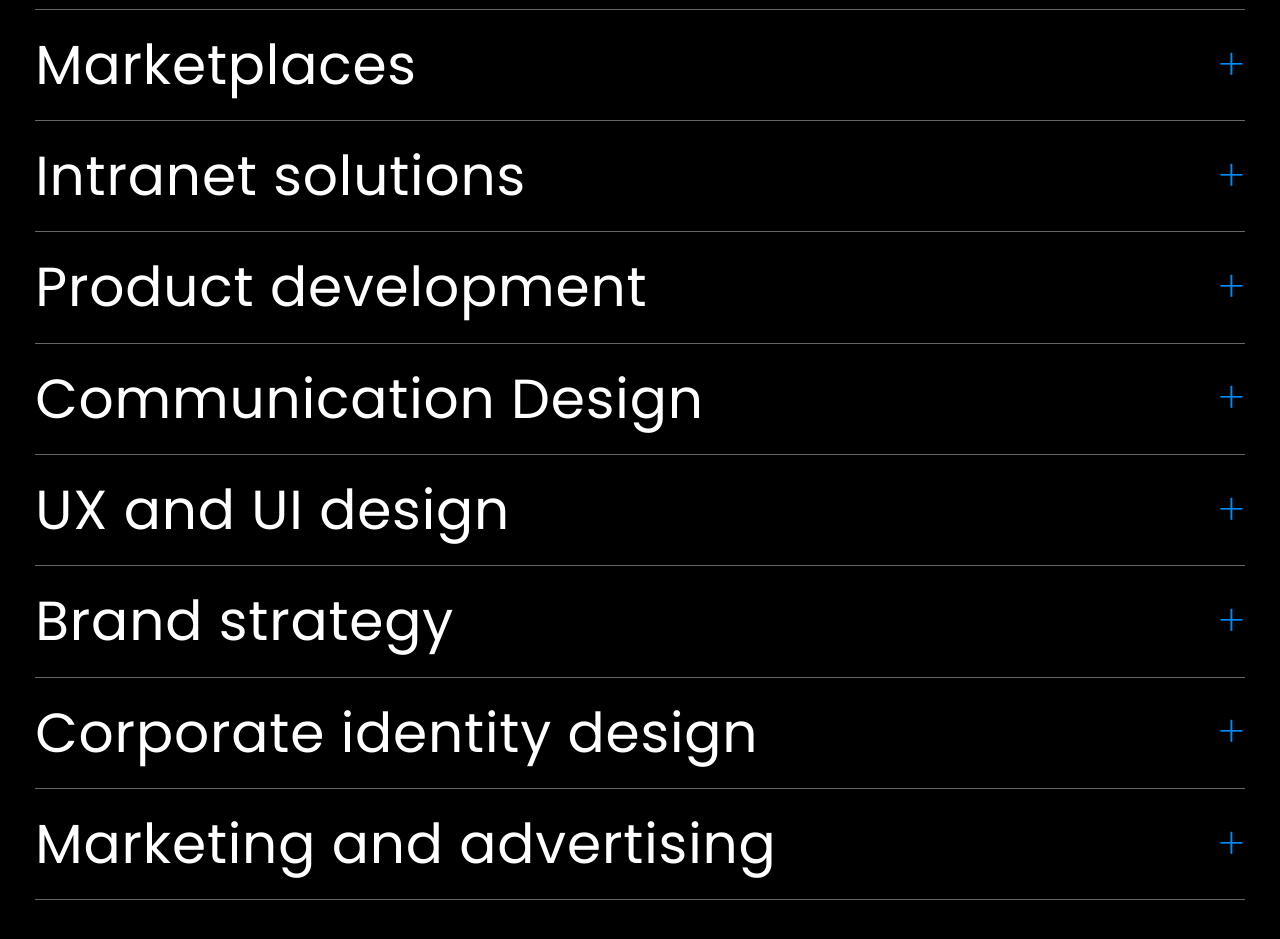
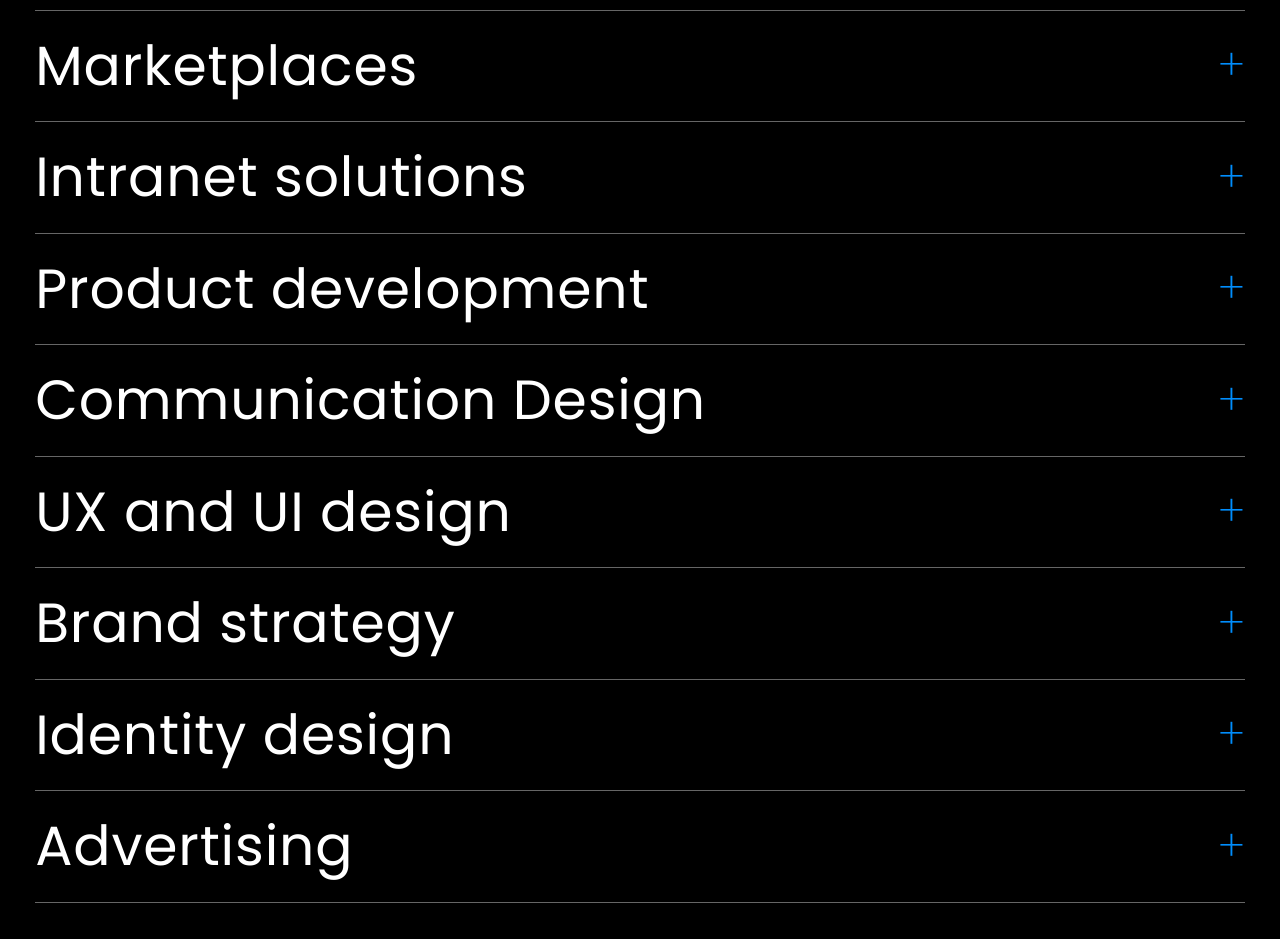
Before and after one commit to EstrellaPolaris/agency, a React (Create React App) app: page / in a window 1280 px wide. Shown: the part 1980-2919 px from the top of the page. Built offline with nearby package versions, Linux system fonts and the light colour scheme.

Commit message:
first commit

```diff
--- a/src/components/solutions/solutions.jsx
+++ b/src/components/solutions/solutions.jsx
@@ -52,11 +52,11 @@ const dataCollection = [
     content: 'Lorem ipsum, dolor sit amet consectetur adipisicing elit. Molestias sint cupiditate repellendus eum tempore fugit placeat sed alias perspiciatis ratione quod eligendi suscipit itaque, unde, esse earum. Iusto, vel dignissimos'
   },
   {
-    title: 'Corporate identity design',
+    title: 'Identity design',
     content: 'Lorem ipsum, dolor sit amet consectetur adipisicing elit. Molestias sint cupiditate repellendus eum tempore fugit placeat sed alias perspiciatis ratione quod eligendi suscipit itaque, unde, esse earum. Iusto, vel dignissimos'
   },
   {
-    title: 'Marketing and advertising',
+    title: 'Advertising',
     content: 'Lorem ipsum, dolor sit amet consectetur adipisicing elit. Molestias sint cupiditate repellendus eum tempore fugit placeat sed alias perspiciatis ratione quod eligendi suscipit itaque, unde, esse earum. Iusto, vel dignissimos'
   }
 ];
--- a/src/components/solutions/solutions.scss
+++ b/src/components/solutions/solutions.scss
@@ -30,7 +30,7 @@
 }
 h2{
     font-family: 'Poppins';
-    @include fluidFontSize(32px, 80px, 300px, 1920px, px);
+    @include fluidFontSize(34px, 80px, 300px, 1920px, px);
     letter-spacing: 0.015em;
     line-height: 1.15;
     font-weight: 400;
```
